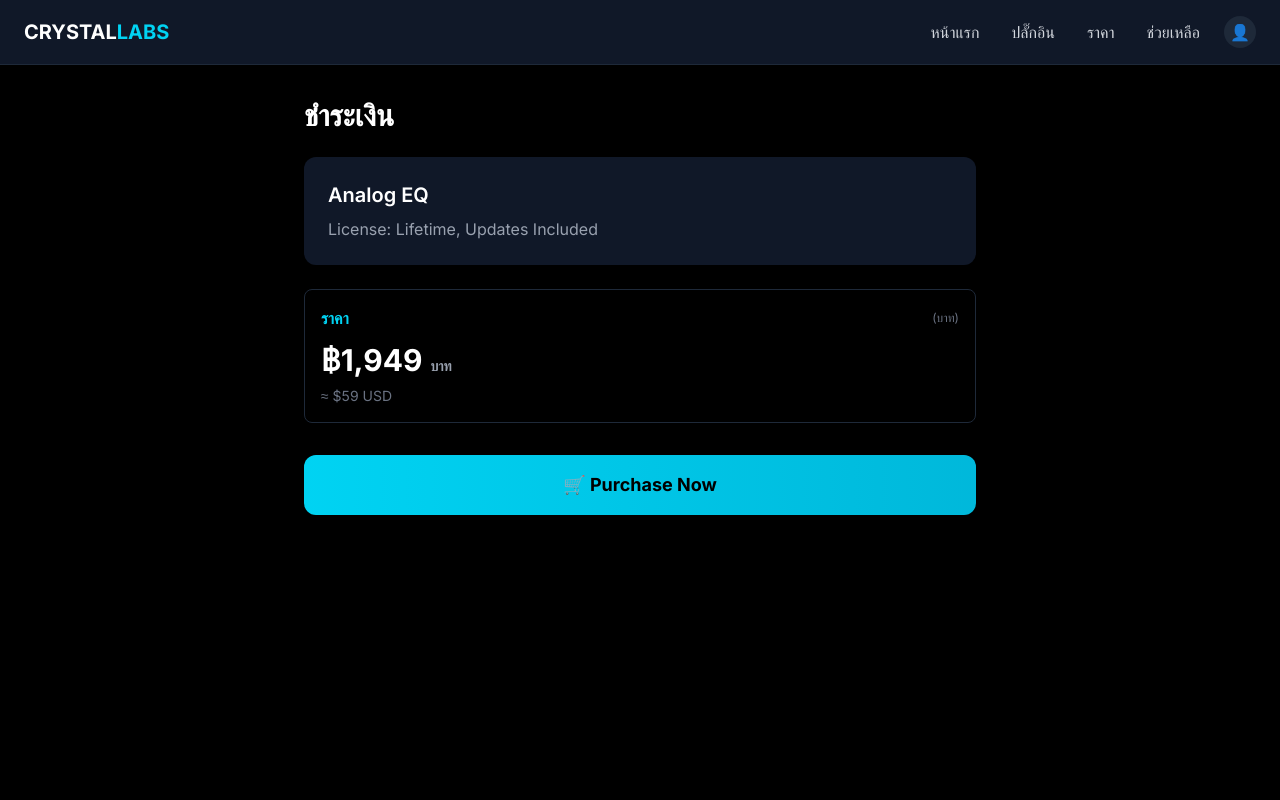
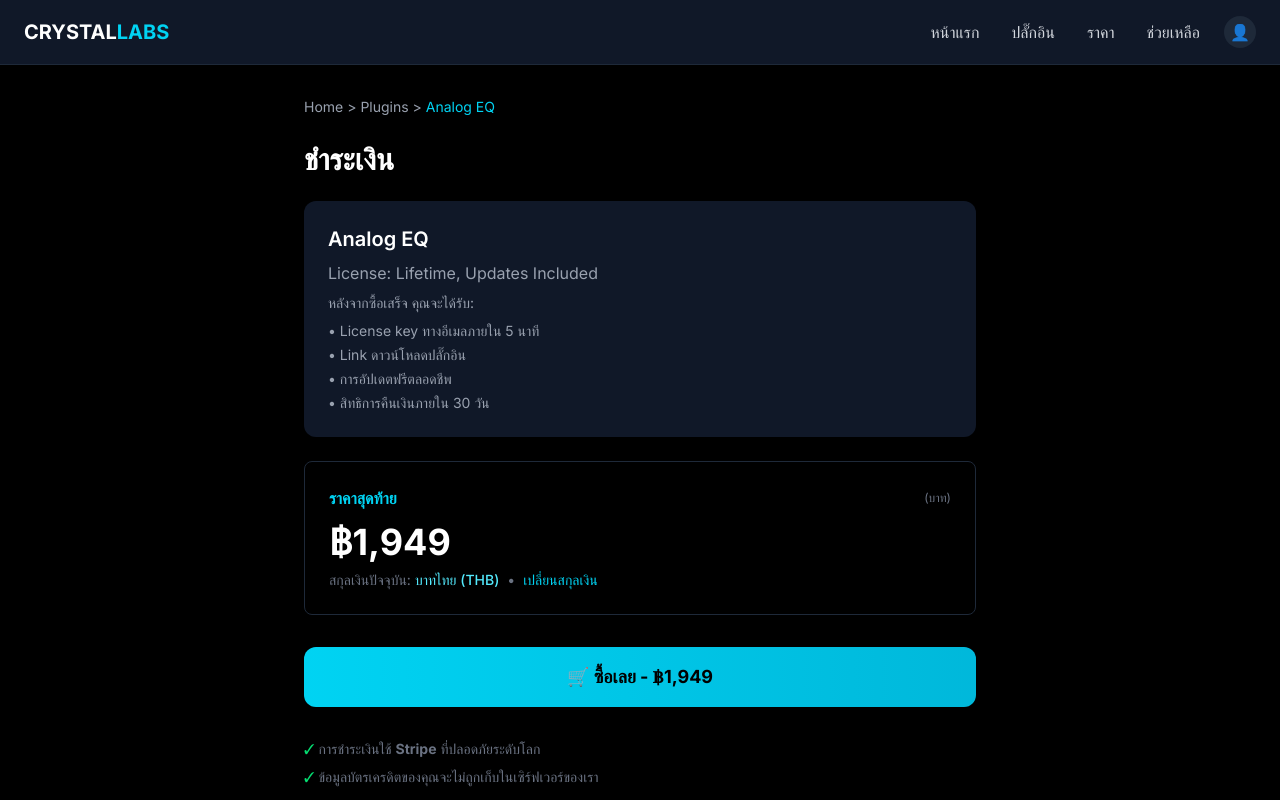
Before and after one commit to Stephen-Nanchakorn/Crystal-Labolatories, a Next.js app: page /checkout/analog-eq in a window 1280 px wide. Shown: the top 800 px of the page. Built offline with nearby package versions, Linux system fonts and the light colour scheme; no server answers.

Commit message:
fix: resolve react import and use() in checkout page

```diff
--- a/app/checkout/[id]/page.tsx
+++ b/app/checkout/[id]/page.tsx
@@ -1,8 +1,31 @@
-import PriceDisplay from "@/app/components/PriceDisplay";
+"use client";
+
+import React, { useState, useEffect } from "react";
 import { createCheckoutSession } from "@/lib/stripe";
-import { createClient } from "@/lib/supabase/server";
-import { redirect } from "next/navigation";
+import { useRouter } from "next/navigation";
+import Link from "next/link";
 
+// Custom hook สำหรับสกุลเงิน
+const useCurrency = () => {
+  const [currency, setCurrency] = useState<"THB" | "USD">("THB");
+
+  useEffect(() => {
+    const saved = localStorage.getItem("currency");
+    if (saved === "THB" || saved === "USD") {
+      setCurrency(saved);
+    }
+  }, []);
+
+  useEffect(() => {
+    if (currency) {
+      localStorage.setItem("currency", currency);
+    }
+  }, [currency]);
+
+  return { currency, setCurrency };
+};
+
+// ข้อมูลราคาปลั๊กอิน
 const pluginPrices = {
   "drop-tune": {
     name: "Drop-Tune",
@@ -21,13 +44,33 @@ const pluginPrices = {
   },
 };
 
-export default async function CheckoutPage({
+export default function CheckoutPage({
   params,
 }: {
   params: Promise<{ id: string }>;
 }) {
-  const { id: pluginId } = await params;
-  const supabase = await createClient();
+  const [resolvedParams, setResolvedParams] = useState<{ id: string } | null>(null);
+  const { currency } = useCurrency();
+  const [loading, setLoading] = useState(false);
+  const [error, setError] = useState("");
+  const router = useRouter();
+
+  // ใช้ useEffect แทน React.use() เพราะ React.use() ใช้ใน Server Components
+  useEffect(() => {
+    params.then(setResolvedParams);
+  }, [params]);
+
+  if (!resolvedParams) {
+    return (
+      <main className="min-h-screen bg-black text-white p-8">
+        <div className="max-w-2xl mx-auto text-center">
+          <p className="text-gray-400">กำลังโหลด...</p>
+        </div>
+      </main>
+    );
+  }
+
+  const { id: pluginId } = resolvedParams;
 
   const plugin = pluginPrices[pluginId as keyof typeof pluginPrices] || {
     name: "Unknown Plugin",
@@ -35,56 +78,163 @@ export default async function CheckoutPage({
     thb: 69965,
   };
 
-  const pluginPriceUSD = plugin.usd;
-  const pluginPriceTHB = plugin.thb;
+  // คำนวณราคาตามสกุลเงินที่เลือก
+  const price = currency === "THB" ? plugin.thb : plugin.usd;
+  const symbol = currency === "THB" ? "฿" : "$";
 
-  // ✅ เปลี่ยนเป็นใช้ THB เท่านั้น (ไม่มีตัวเลือก currency)
   async function handlePurchase() {
-    "use server";
+    setLoading(true);
+    setError("");
 
-    // ในฟังก์ชัน handlePurchase
+    try {
+      // ใช้ URL ตรงๆ
       const baseUrl = "https://crystal-labolatories-zc28.vercel.app";
       const successUrl = `${baseUrl}/purchase-success?session_id={CHECKOUT_SESSION_ID}`;
       const cancelUrl = `${baseUrl}/plugins/${pluginId}`;
 
-
       const checkoutUrl = await createCheckoutSession(
         pluginId,
         1,
-      "THB", // ✅ ใช้ THB เท่านั้น
+        currency,
         successUrl,
         cancelUrl
       );
 
-    redirect(checkoutUrl!);
+      if (!checkoutUrl) {
+        throw new Error("Failed to create checkout session");
+      }
+
+      // ใช้ router แทน redirect ใน client component
+      router.push(checkoutUrl);
+    } catch (err: any) {
+      setError(err.message || "เกิดข้อผิดพลาดในการชำระเงิน");
+      setLoading(false);
+    }
   }
 
   return (
     <main className="min-h-screen bg-black text-white p-8">
       <div className="max-w-2xl mx-auto">
+        {/* Breadcrumb */}
+        <div className="mb-6 text-sm text-gray-400">
+          <Link href="/" className="hover:text-white">
+            Home
+          </Link>
+          {" > "}
+          <Link href="/plugins" className="hover:text-white">
+            Plugins
+          </Link>
+          {" > "}
+          <span className="text-cyan-400">{plugin.name}</span>
+        </div>
+
         <h1 className="text-3xl font-bold mb-6">ชำระเงิน</h1>
 
         {/* Product Info */}
         <div className="bg-gray-900 rounded-xl p-6 mb-6">
           <h2 className="text-xl font-semibold mb-2">{plugin.name}</h2>
           <p className="text-gray-400">License: Lifetime, Updates Included</p>
+          <p className="text-gray-400 text-sm mt-2">
+            หลังจากซื้อเสร็จ คุณจะได้รับ:
+          </p>
+          <ul className="text-gray-400 text-sm space-y-1 mt-2">
+            <li>• License key ทางอีเมลภายใน 5 นาที</li>
+            <li>• Link ดาวน์โหลดปลั๊กอิน</li>
+            <li>• การอัปเดตฟรีตลอดชีพ</li>
+            <li>• สิทธิการคืนเงินภายใน 30 วัน</li>
+          </ul>
         </div>
 
-        {/* Price Display (แสดงแค่ THB) */}
-        <PriceDisplay usdPrice={pluginPriceUSD} thbPrice={pluginPriceTHB} />
+        {/* Price Display */}
+        <div className="border border-gray-800 rounded-lg p-6 mb-6">
+          <div className="flex justify-between items-center mb-3">
+            <h3 className="font-semibold text-cyan-400">ราคาสุดท้าย</h3>
+            <span className="text-xs text-gray-500">
+              {currency === "THB" ? "(บาท)" : "(ดอลลาร์)"}
+            </span>
+          </div>
 
-        {/* ✅ ปุ่ม Purchase เดียว */}
-        <form action={handlePurchase} className="mt-8">
+          <div className="text-4xl font-bold text-white mb-2">
+            {symbol}
+            {price.toLocaleString(currency === "THB" ? "th-TH" : "en-US")}
+          </div>
+
+          <div className="text-sm text-gray-500">
+            {/* แสดงสกุลเงินที่เลือกอยู่ */}
+            <span className="inline-flex items-center gap-1">
+              สกุลเงินปัจจุบัน:{" "}
+              <span className="text-cyan-300 font-medium">
+                {currency === "THB" ? "บาทไทย (THB)" : "ดอลลาร์สหรัฐ (USD)"}
+              </span>
+            </span>
+            <span className="mx-2">•</span>
+            <Link
+              href="/profile"
+              className="text-cyan-400 hover:text-cyan-300"
+            >
+              เปลี่ยนสกุลเงิน
+            </Link>
+          </div>
+        </div>
+
+        {/* Payment Button */}
+        <form
+          onSubmit={(e) => {
+            e.preventDefault();
+            handlePurchase();
+          }}
+          className="mt-8"
+        >
           <button
             type="submit"
-            className="w-full bg-gradient-to-r from-cyan-400 to-cyan-500 hover:from-cyan-500 hover:to-cyan-600 text-black font-bold py-4 rounded-xl text-lg"
+            disabled={loading || plugin.usd === 0}
+            className={`w-full font-bold py-4 rounded-xl text-lg transition-all ${
+              plugin.usd === 0
+                ? "bg-gray-800 text-gray-400 cursor-not-allowed"
+                : loading
+                ? "bg-cyan-500 text-black opacity-80"
+                : "bg-gradient-to-r from-cyan-400 to-cyan-500 hover:from-cyan-500 hover:to-cyan-600 text-black hover:shadow-lg hover:shadow-cyan-500/20"
+            }`}
           >
-            🛒 Purchase Now
+            {loading ? (
+              <span className="flex items-center justify-center gap-2">
+                <span className="animate-spin rounded-full h-5 w-5 border-b-2 border-black"></span>
+                กำลังดำเนินการ...
+              </span>
+            ) : plugin.usd === 0 ? (
+              "ฟรี - ไม่ต้องชำระเงิน"
+            ) : (
+              `🛒 ซื้อเลย - ${symbol}${price.toLocaleString(currency === "THB" ? "th-TH" : "en-US")}`
+            )}
           </button>
         </form>
 
-        {/* ✅ ลบบรรทัด USD, PromptPay ออกทั้งหมด */}
+        {error && (
+          <div className="mt-4 p-3 bg-red-900/30 border border-red-800 rounded-lg text-red-300 text-sm">
+            <strong>ข้อผิดพลาด:</strong> {error}
+          </div>
+        )}
 
+        {/* Security Notes */}
+        <div className="mt-8 text-sm text-gray-500">
+          <p className="mb-2">
+            <span className="text-green-400">✓</span> การชำระเงินใช้{" "}
+            <strong>Stripe</strong> ที่ปลอดภัยระดับโลก
+          </p>
+          <p>
+            <span className="text-green-400">✓</span> ข้อมูลบัตรเครดิตของคุณจะไม่ถูกเก็บในเซิร์ฟเวอร์ของเรา
+          </p>
+        </div>
+
+        {/* Back Link */}
+        <div className="mt-6 text-center">
+          <Link
+            href={`/plugins/${pluginId}`}
+            className="text-gray-400 hover:text-white inline-flex items-center gap-1"
+          >
+            ← กลับไปหน้ารายละเอียดปลั๊กอิน
+          </Link>
+        </div>
       </div>
     </main>
   );
```
Lines whose indentation alone changed are shown as unchanged.
